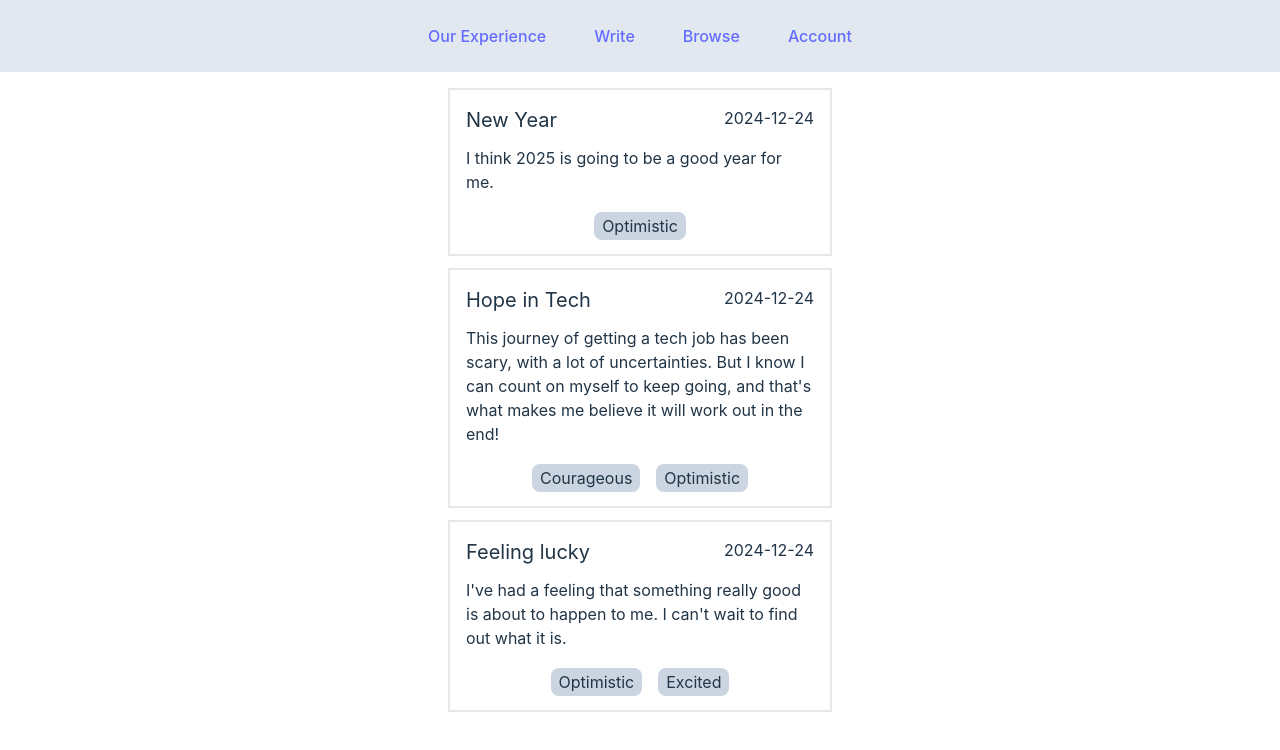
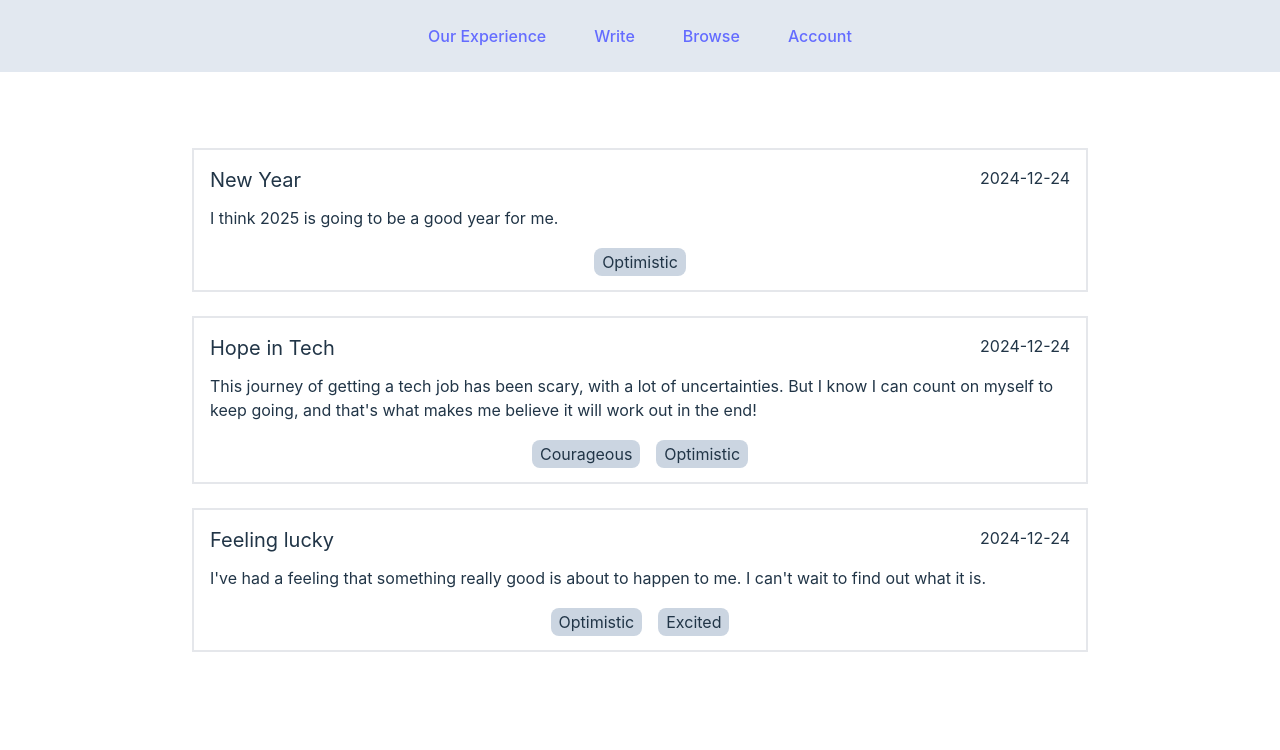
Before and after one commit to mads-bohn/ourexp, a React (Vite) app in the folder ourexp-ui/: page /entries in a window 1280 px wide. Shown: the top 750 px of the page. Built offline with nearby package versions, Linux system fonts and the light colour scheme.

Commit message:
tailwind styling

```diff
--- a/ourexp-ui/src/components/entries/Entry.jsx
+++ b/ourexp-ui/src/components/entries/Entry.jsx
@@ -3,7 +3,7 @@ import DisplayFeelings from './DisplayFeelings'
 
 export default function Entry({entryObject}) {
   return (
-    <div className='w-96 m-3 p-4 border-2'>
+    <div className=' my-6 mx-40 p-4 border-2'>
         <div className='flex'>
             <h3 className='flex-auto text-xl text-left'>{entryObject.title}</h3>
             <h4 className='flex-auto text-right'>{entryObject.time.slice(0, 10)}</h4>
```
